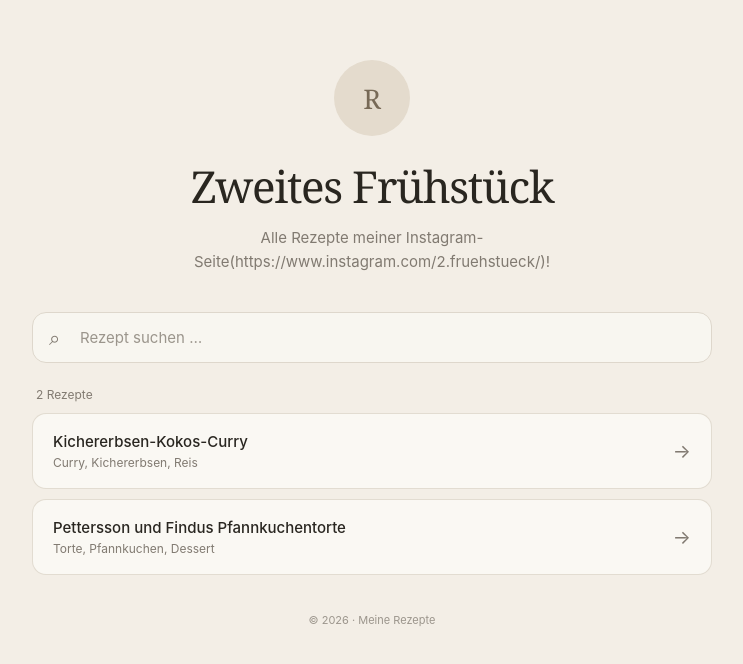
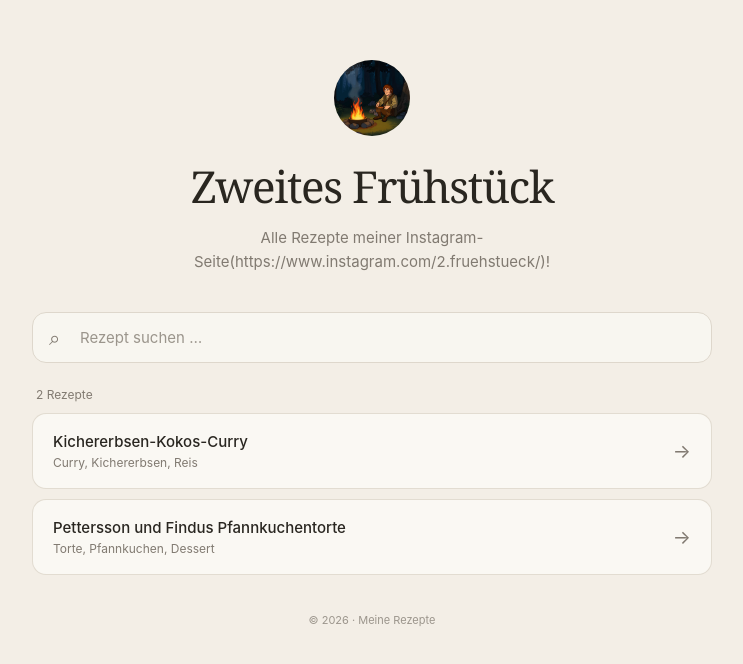
Before and after one commit to ZweitesFruehstueck/Recipes, a plain HTML site: page index.html in a window 1280 px wide. Shown: the whole page, without its empty margins (268-1011 px from the left). Drawn offline with Linux system fonts and the light colour scheme.

Commit message:
Update index.html

```diff
--- a/index.html
+++ b/index.html
@@ -262,9 +262,18 @@
         Später kannst du das "R" durch dein Logo
         oder Profilbild ersetzen.
       -->
-
-      <div class="profile">R</div>
-
+    <a
+      class="profile-link"
+      href="https://www.instagram.com/2.fruehstueck/"
+      target="_blank"
+      rel="noopener noreferrer"
+    >
+      <img
+        class="profile"
+        src="profilbild.png"
+        alt="Instagram-Profil"
+      >
+    </a>
       <h1>Zweites Frühstück</h1>
 
       <p class="intro">
```
